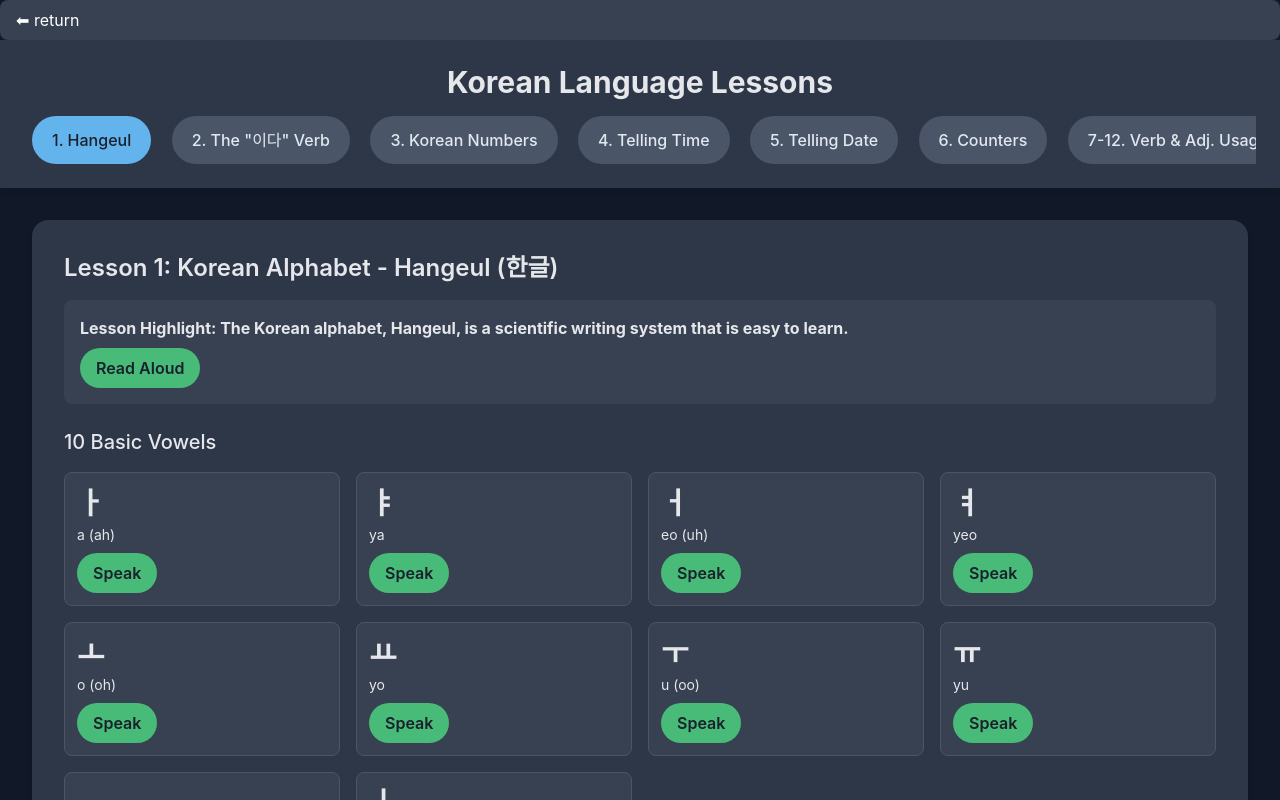
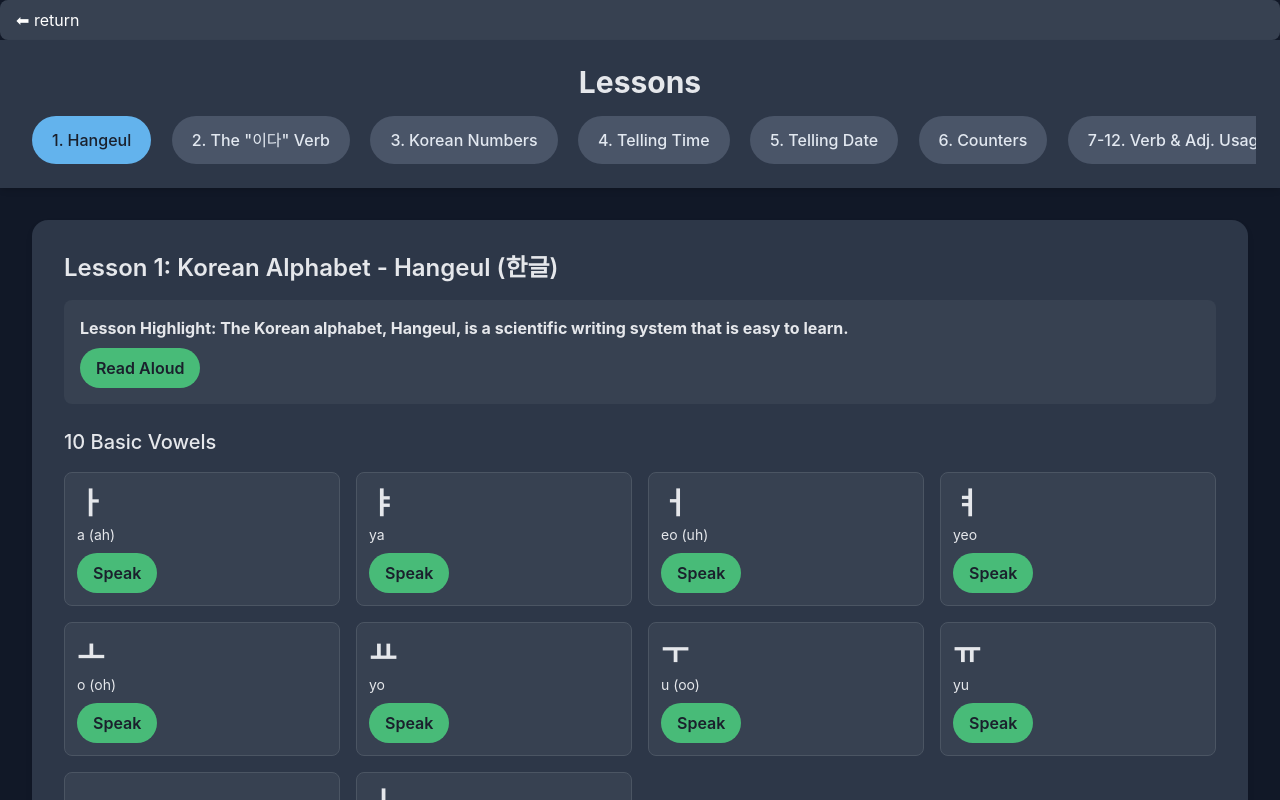
Before and after one commit to markbaldera11/Learn-Korean, a plain HTML site: page korean_Laguage_Learning.html in a window 1280 px wide. Drawn offline with nearby package versions, Linux system fonts and the light colour scheme.

Commit message:
Update korean_Laguage_Learning.html

```diff
--- a/korean_Laguage_Learning.html
+++ b/korean_Laguage_Learning.html
@@ -116,7 +116,7 @@
             </a>
         <div class="header">
 
-            <h4 class="text-3xl font-bold text-center mb-4">Korean Language Lessons</h4>
+            <h4 class="text-3xl font-bold text-center mb-4">Lessons</h4>
             <div class="nav-container text-center">
                 <button class="nav-button active" data-lesson="hangeul">1. Hangeul</button>
                 <button class="nav-button" data-lesson="ida">2. The "이다" Verb</button>
```
